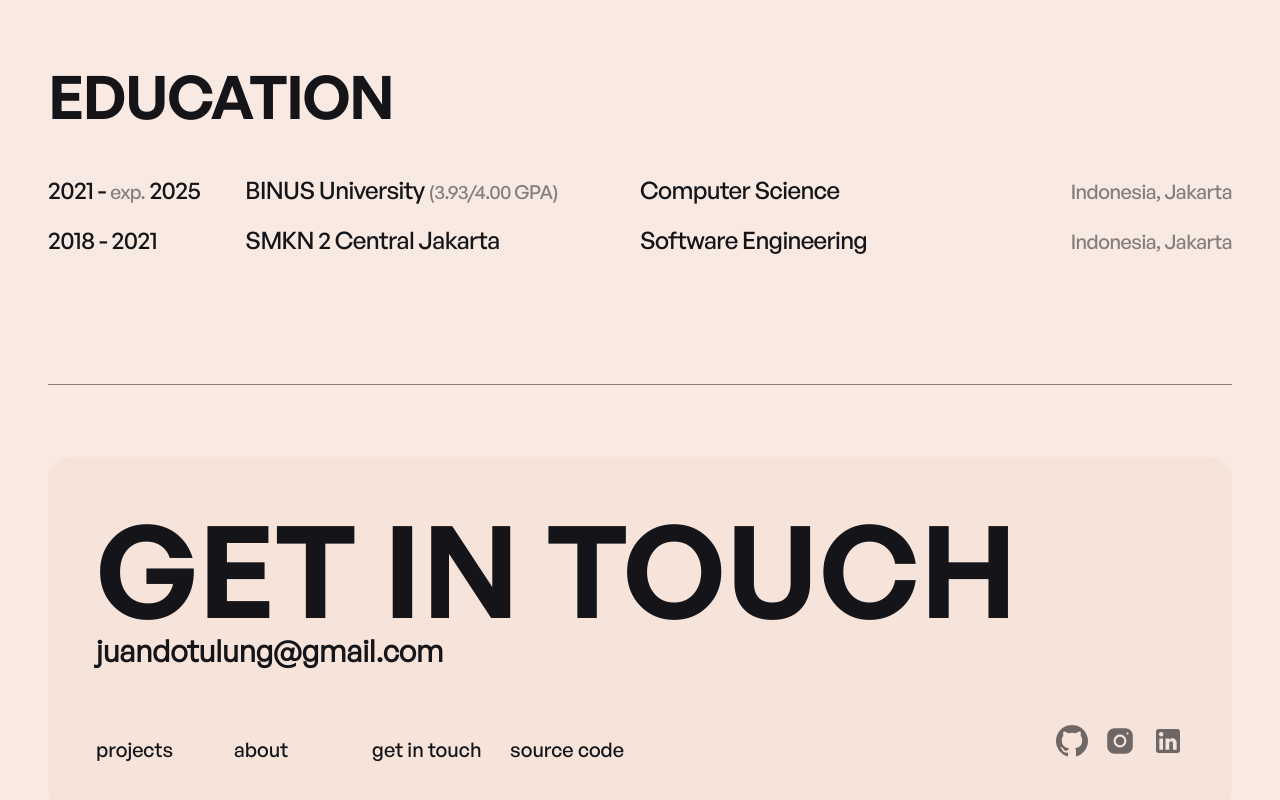
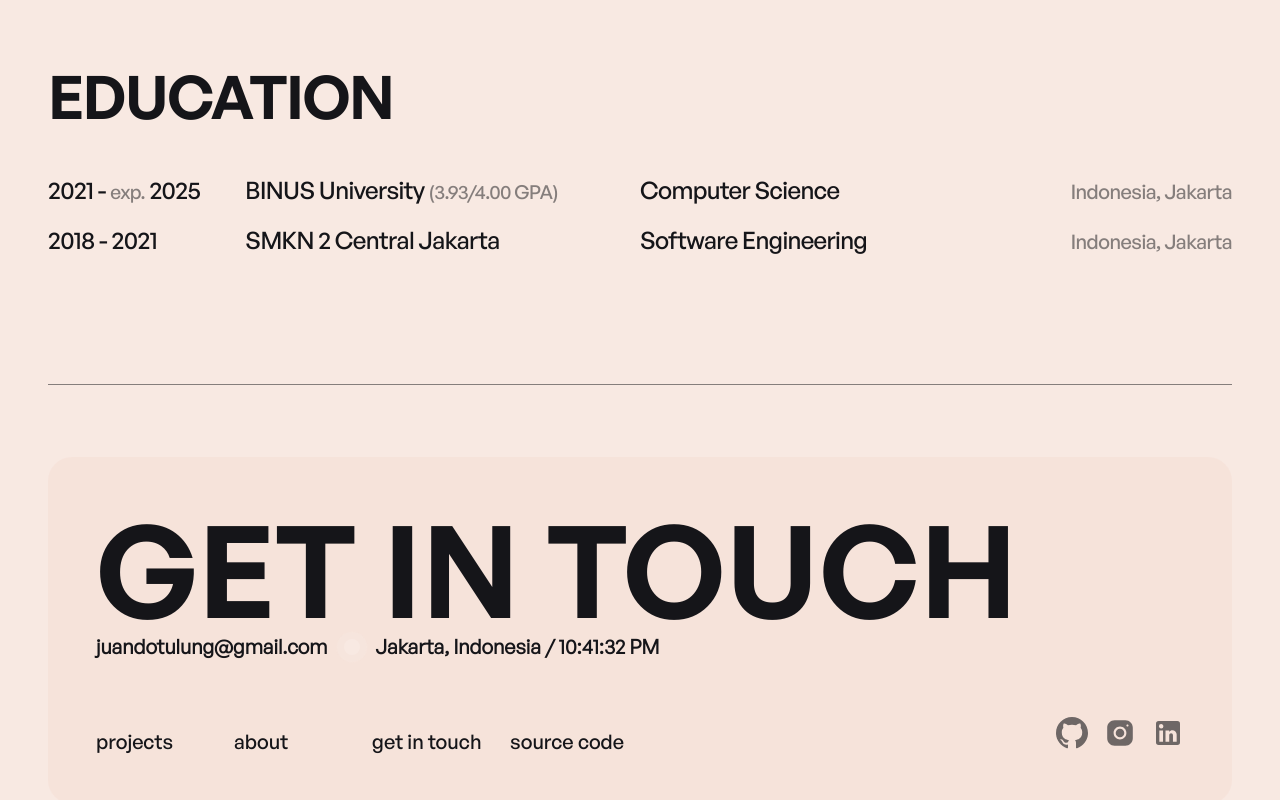
Before and after one commit to HotPotatoC/juanchristian.com, a Next.js app: page / in a window 1280 px wide. Shown: the part 5108-5908 px from the top of the page. Built offline with nearby package versions, Linux system fonts and the light colour scheme.

Commit message:
feat: added clock in footer

```diff
--- a/components/ui/footer.tsx
+++ b/components/ui/footer.tsx
@@ -1,5 +1,7 @@
 'use client'
+import { motion } from 'framer-motion'
 import Link from 'next/link'
+import useAsiaJakartaTime from '../../hooks/useTime'
 import SlideUp from '../animation/SlideUp'
 import ContentWrapper from './content-wrapper'
 
@@ -74,6 +76,8 @@ const Socials = () => (
 )
 
 const Footer = () => {
+  const asiaJakartaTime = useAsiaJakartaTime()
+
   return (
     <footer className="w-full py-6 relative overflow-hidden">
       <ContentWrapper extraClass="px-6 md:px-12 pt-12">
@@ -83,12 +87,36 @@ const Footer = () => {
               <Link href="mailto:juandotulung@gmail.com">GET IN TOUCH</Link>
             </h1>
           </SlideUp>
-          <SlideUp delay={0.2}>
-            <h1 className="hover:text-primary font-semibold text-lg md:text-3xl duration-150">
+          <SlideUp
+            delay={0.2}
+            className="flex flex-col md:flex-row items-center md:space-x-4"
+          >
+            <h1 className="hover:text-primary font-semibold text-lg md:text-xl duration-150">
               <Link href="mailto:juandotulung@gmail.com">
                 juandotulung@gmail.com
               </Link>
             </h1>
+            <div className="w-4 h-4 relative hidden md:block">
+              <motion.div
+                animate={{
+                  opacity: [0, 1, 0],
+                  scale: [0, 1, 2.5],
+                }}
+                transition={{
+                  repeat: Infinity,
+                  repeatType: 'loop',
+                  repeatDelay: 0.5,
+                  times: [0, 0.5, 1],
+                  duration: 1,
+                  ease: 'linear',
+                }}
+                className="absolute left-0 top-0 w-4 h-4 rounded-full bg-white-100"
+              />
+              <div className="absolute left-0 top-0 w-4 h-4 rounded-full bg-white-100" />
+            </div>
+            <span className="font-semibold text-lg md:text-xl">
+              Jakarta, Indonesia / {asiaJakartaTime}
+            </span>
           </SlideUp>
           <div className="flex flex-col md:flex-row justify-between items-baseline mt-8 pt-6">
             <div className="mb-4 md:mb-0 grid grid-cols-2 md:grid-cols-4 gap-6">
--- /dev/null
+++ b/hooks/useTime.ts
@@ -0,0 +1,25 @@
+import { useEffect, useState } from 'react'
+
+export function useAsiaJakartaTime() {
+  const dateOptions: Intl.DateTimeFormatOptions = {
+    timeZone: 'Asia/Jakarta',
+    hour: 'numeric',
+    minute: 'numeric',
+    second: 'numeric',
+  }
+
+  const [time, setTime] = useState(() =>
+    new Date().toLocaleString([], dateOptions)
+  )
+  useEffect(() => {
+    const id = setInterval(() => {
+      setTime(new Date().toLocaleString([], dateOptions))
+    }, 1000)
+    return () => clearInterval(id)
+    // eslint-disable-next-line react-hooks/exhaustive-deps
+  }, [])
+
+  return time
+}
+
+export default useAsiaJakartaTime
```
